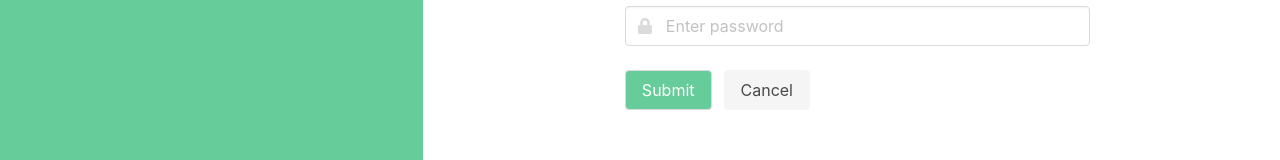
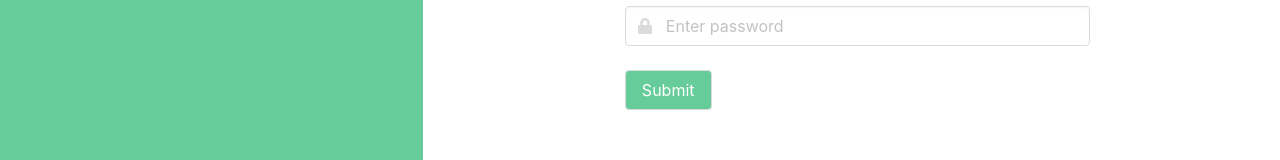
Before and after one commit to itsnitinr/driwwwle-old, a React (Create React App) app in the folder client/: page /signin in a window 1280 px wide. Shown: the part 401-561 px from the top of the page. Built offline with nearby package versions, Linux system fonts and the light colour scheme.

Commit message:
Remove cancel button from signin & signup form

```diff
--- a/client/src/pages/signin-page/SigninPage.component.jsx
+++ b/client/src/pages/signin-page/SigninPage.component.jsx
@@ -63,18 +63,11 @@ const SigninPage = () => {
                   </span>
                 </p>
               </div>
-              <div className="field is-grouped mt-5">
-                <p className="control">
-                  <button type="submit" className="button green-bg">
-                    Submit
-                  </button>
-                </p>
-                <p className="control">
-                  <button type="reset" className="button is-light">
-                    Cancel
-                  </button>
-                </p>
-              </div>
+              <p className="control mt-5">
+                <button type="submit" className="button green-bg">
+                  Submit
+                </button>
+              </p>
             </form>
             <p className="mt-6">
               Don't have an account ? <Link to="/signup">Sign Up</Link>
--- a/client/src/pages/signup-page/SignupPage.component.jsx
+++ b/client/src/pages/signup-page/SignupPage.component.jsx
@@ -103,18 +103,11 @@ const SignupPage = () => {
                   </span>
                 </p>
               </div>
-              <div className="field is-grouped mt-5">
-                <p className="control">
-                  <button type="submit" className="button green-bg">
-                    Submit
-                  </button>
-                </p>
-                <p className="control">
-                  <button type="reset" className="button is-light">
-                    Cancel
-                  </button>
-                </p>
-              </div>
+              <p className="control mt-5">
+                <button type="submit" className="button green-bg">
+                  Submit
+                </button>
+              </p>
             </form>
             <p className="mt-6">
               Already have an account ? <Link to="/signin">Sign In</Link>
```
